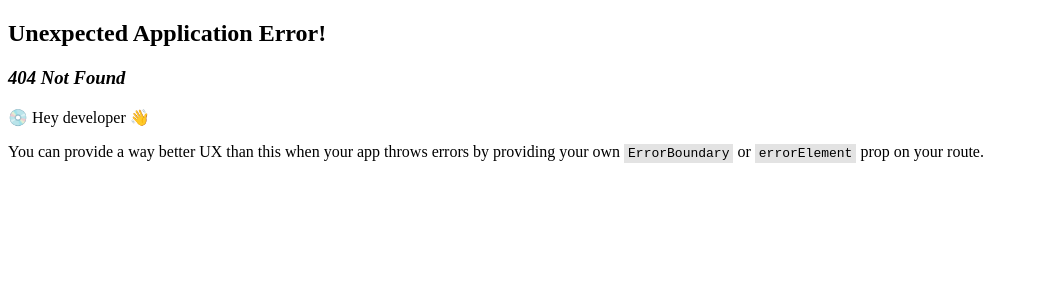
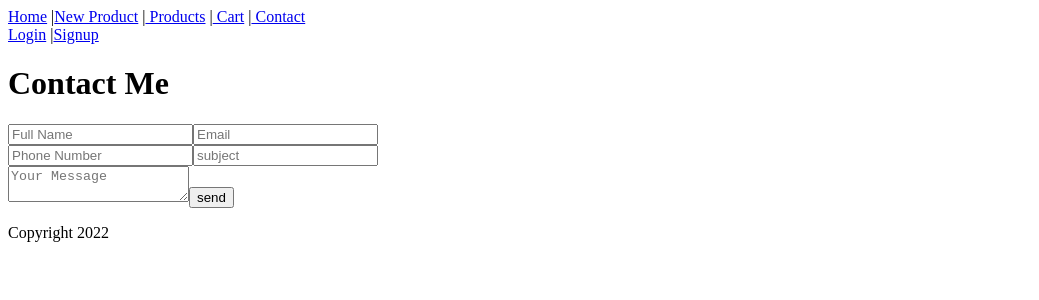
Before and after one commit to ImJustRob/mini-capstone-frontend, a React (Vite) app: page /contact in a window 1280 px wide. Before the commit this address had no page. Shown: the top 300 px of the page, without its empty margins (0-1039 px from the left). Built offline with nearby package versions, Linux system fonts and the light colour scheme.

Commit message:
add contact me section

```diff
--- a/package.json
+++ b/package.json
@@ -10,6 +10,7 @@
     "preview": "vite preview"
   },
   "dependencies": {
+    "@emailjs/browser": "^4.4.1",
     "axios": "^1.7.7",
     "react": "^18.3.1",
     "react-dom": "^18.3.1",
--- a/src/App.jsx
+++ b/src/App.jsx
@@ -8,6 +8,7 @@ import { SignupPage } from "./SignupPage";
 import { LoginPage } from "./LoginPage";
 import { Footer } from "./Footer";
 import { CartedProductIndex } from "./CartedProductIndex";
+import { Contact } from "./Contact";
 
 const router = createBrowserRouter([
   {
@@ -45,6 +46,10 @@ const router = createBrowserRouter([
         element: <CartedProductIndex />,
        loader: () => axios.get("http://localhost:3000/carted_products.json").then((response) => response.data),
       },
+      {
+        path: "/contact",
+        element: <Contact />,
+      },
     ],
   },
 ]);
--- /dev/null
+++ b/src/Contact.jsx
@@ -0,0 +1,41 @@
+import React, { useRef } from 'react';
+import emailjs from '@emailjs/browser';
+
+export const Contact = () => {
+  const form = useRef();
+
+  const sendEmail = (e) => {
+    e.preventDefault();
+
+    emailjs
+      .sendForm(import.meta.env.VITE_APP_SERVICE_ID, import.meta.env.VITE_APP_TEMPLATE_ID, form.current, {
+        publicKey: import.meta.env.VITE_APP_PUBLIC_ID,
+      })
+      .then(
+        () => {
+          console.log('SUCCESS!');
+        },
+        (error) => {
+          console.log('FAILED...', error.text);
+        },
+      );
+  };
+
+  return (
+    <form ref={form} onSubmit={sendEmail}>
+        <div>
+            <h1>Contact Me</h1>
+        </div>
+    <div>
+      <input type="text" name="user_name" placeholder="Full Name" />
+      <input type="text" name="email" placeholder="Email" />
+    </div>
+    <div>
+      <input type="text" name="phone_number" placeholder="Phone Number" />
+      <input type="text" name="subject" placeholder="subject" />
+    </div>
+    <textarea name="message" placeholder="Your Message" />
+    <input type="submit" value="send" />
+  </form>
+  );
+};
--- a/src/Header.jsx
+++ b/src/Header.jsx
@@ -22,7 +22,8 @@ export function Header() {
         <Link to="/">Home</Link> |
         <Link to="/products/new">New Product</Link> |
         <Link to="/products"> Products</Link> |
-        <Link to="/cart"> Cart</Link>
+        <Link to="/cart"> Cart</Link> |
+        <Link to="/contact"> Contact </Link>
         </nav>
         {authenticationLinks}
       </header>
--- a/src/ProductsPage.jsx
+++ b/src/ProductsPage.jsx
@@ -71,7 +71,7 @@ export function ProductsPage() {
   return (
     <main>
       <h1>Welcome to React!</h1>
-      <ProductsNew onCreate={handleCreateProduct}/>
+      {/* <ProductsNew onCreate={handleCreateProduct}/> */}
       <ProductsIndex products={products} onShow={handleShow} onShowAddToCart={handleShowAddToCart} />
       <Modal show={isProductsShowVisible} onClose={handleClose}>
         <ProductsEdit product={currentProduct} onUpdateProduct={handleUpdateProduct} />
```
Also changed, not shown: 2 other files (tests, documents, lock files or other folders).
